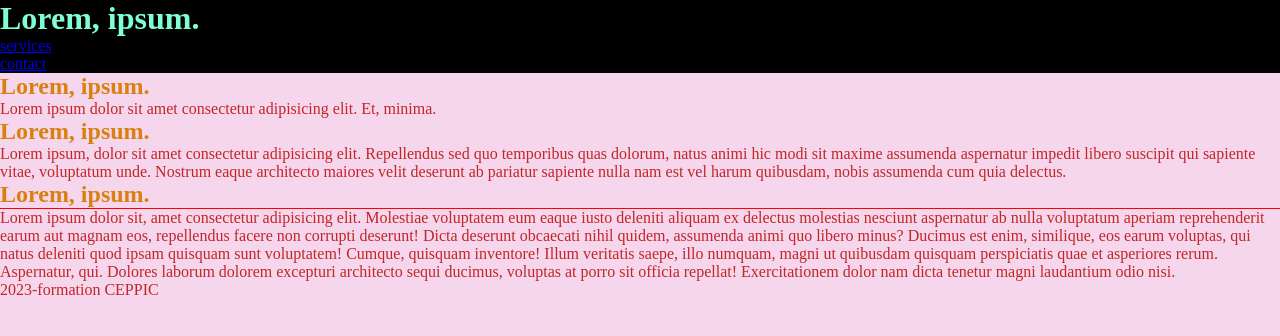
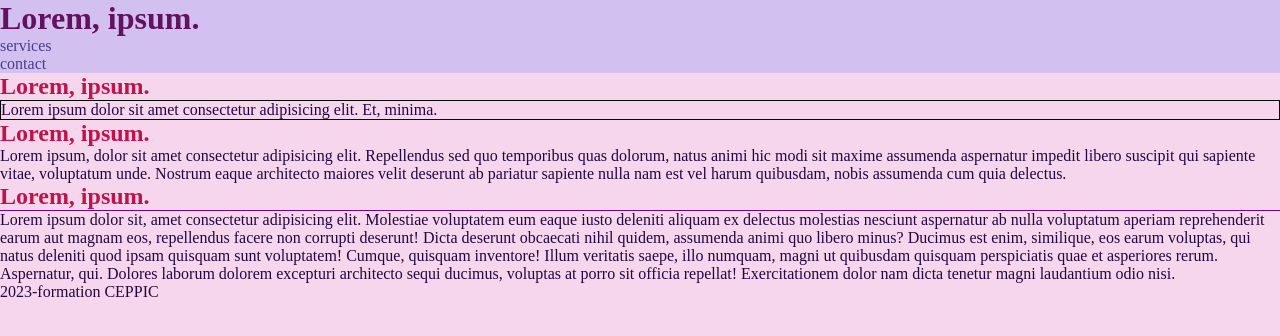
Before and after one commit to bgtmarine/ceppic-CSS, a plain HTML site: page index.html in a window 1280 px wide. Drawn offline with Linux system fonts and the light colour scheme.

Commit message:
style des lien

```diff
--- a/asset/css/styles.css
+++ b/asset/css/styles.css
@@ -4,23 +4,38 @@
 }
 
 body {
-  color: rgb(24, 19, 27);
+  color: rgb(221, 204, 231);
   background-color: rgb(245, 214, 236);
 }
 
 header {
-    color: aquamarine;
-    background-color: black;
+    color: rgb(100, 17, 96);
+    background-color: rgb(210, 193, 240);
 }
 p {
-    color: rgb(194, 38, 38);
+    color: rgb(34, 7, 65);
 }
 h2 {color: blueviolet;}
 
 .titre {
-    color: rgb(216, 129, 16);
+    color: rgb(192, 19, 76);
 }
 
 .titre2 {
-border-bottom: 1px solid red ;
+border-bottom: 1px solid rgb(116, 7, 131) ;
 }
+
+#paragraphe {
+    border: solid 1px black ;
+}
+
+a {
+    color: darkslateblue;
+    text-decoration: none;
+}
+
+
+a:visited {
+color: blueviolet;
+text-decoration: underline;
+}
--- a/index.html
+++ b/index.html
@@ -20,7 +20,7 @@
     <main>
       <section>
         <h2 class="titre"> Lorem, ipsum.</h2>
-        <p>
+        <p id="paragraphe">
           Lorem ipsum dolor sit amet consectetur adipisicing elit. Et, minima.
         </p>
       </section>
```
Also changed, not shown: 1 other file.
